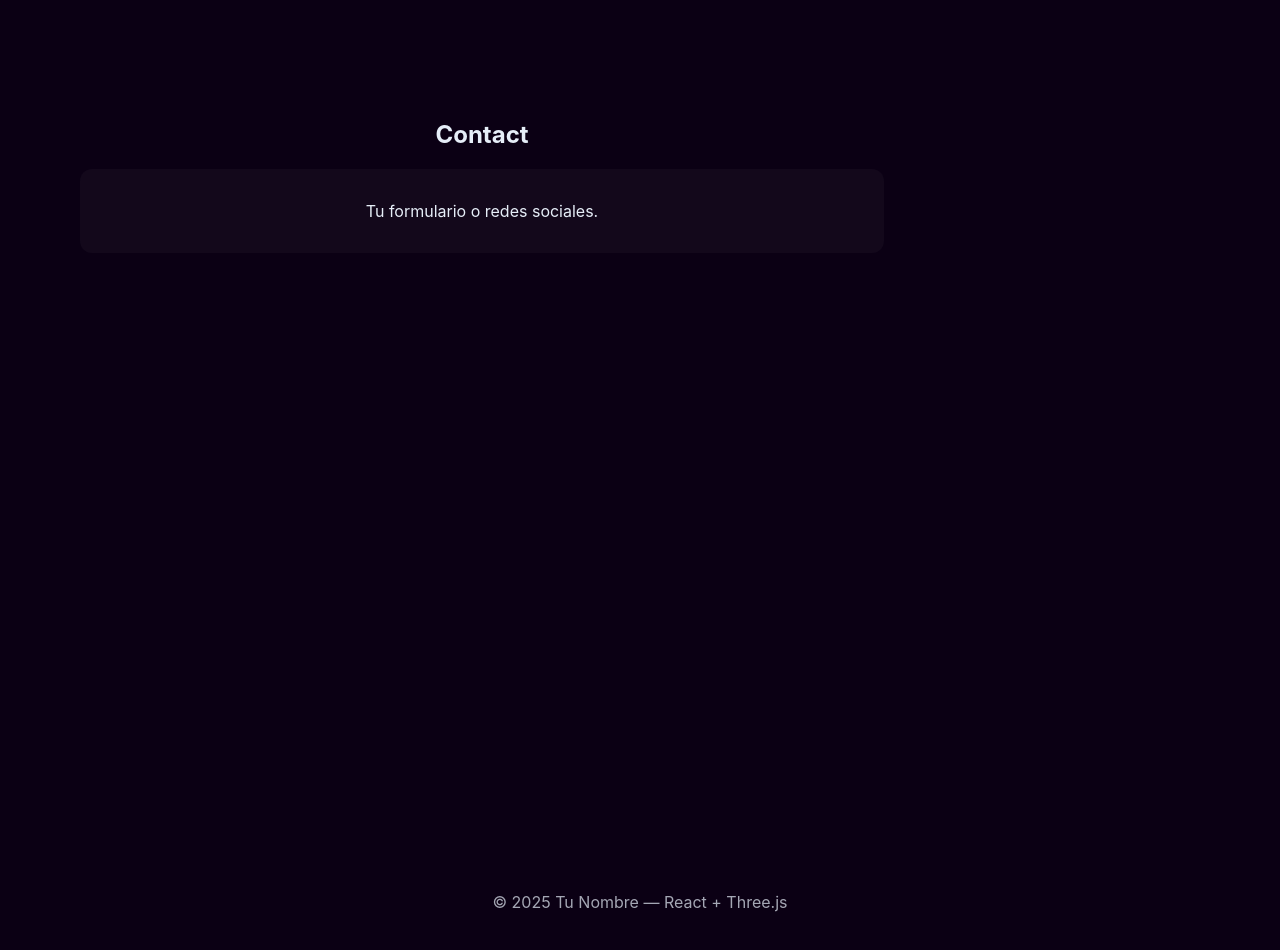
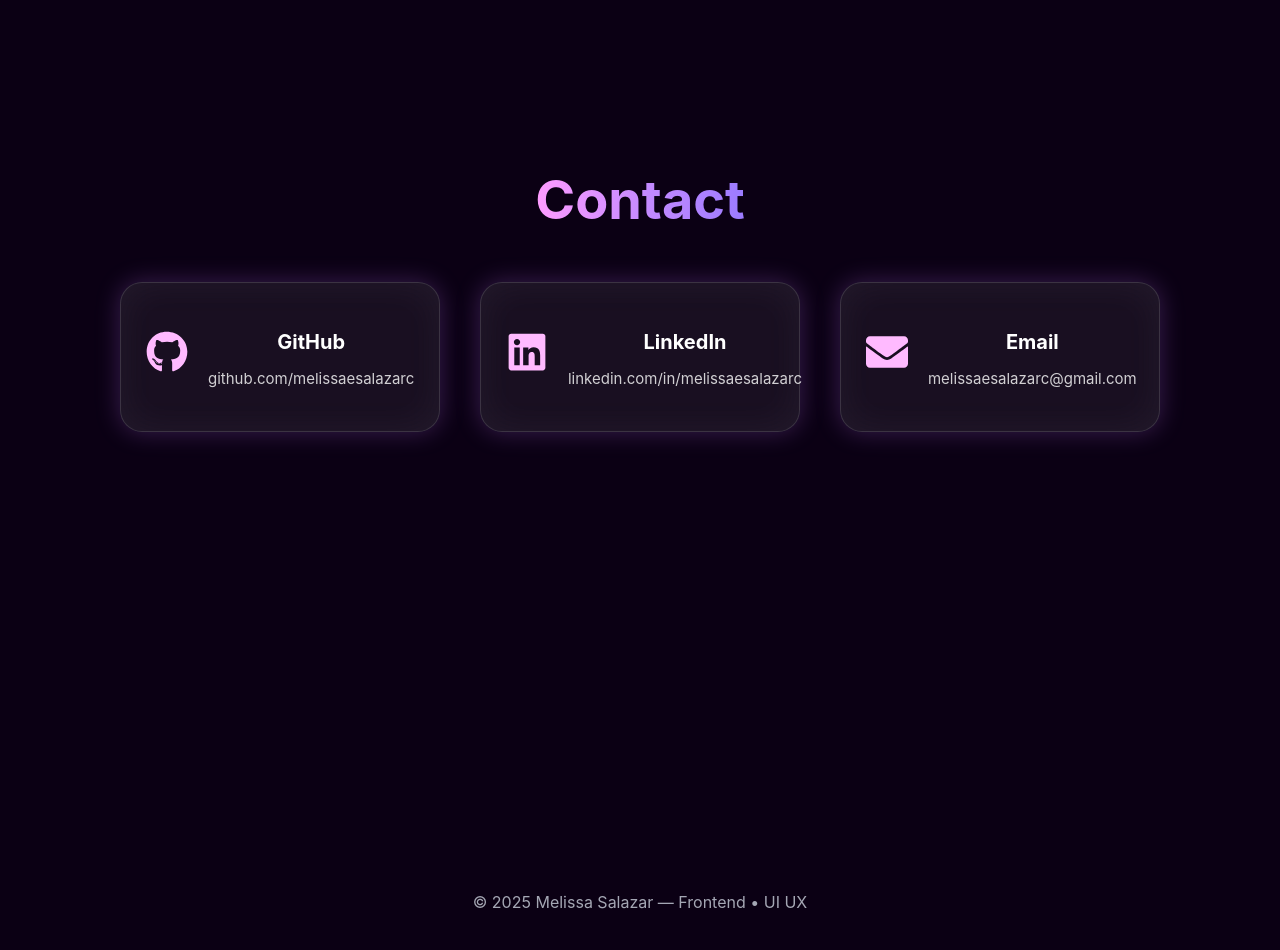
Before and after one commit to melissaesalazarc/portafolio, a React (Vite) app in the folder my-portfolio/: page / in a window 1280 px wide. Shown: the part 2380-3330 px from the top of the page. Built offline with nearby package versions, Linux system fonts and the light colour scheme.

Commit message:
contact finished

```diff
--- a/my-portfolio/package.json
+++ b/my-portfolio/package.json
@@ -15,6 +15,7 @@
     "framer-motion": "^12.23.24",
     "react": "^19.1.1",
     "react-dom": "^19.1.1",
+    "react-icons": "^5.5.0",
     "three": "^0.181.0"
   },
   "devDependencies": {
--- a/my-portfolio/src/App.tsx
+++ b/my-portfolio/src/App.tsx
@@ -4,6 +4,7 @@ import Section from "./components/Section";
 import Footer from "./components/Footer";
 import About from "./components/About";
 import Projects from "./components/Projects";
+import Contact from "./components/Contact";
 
 import "./App.css";
 
@@ -26,10 +27,8 @@ function App() {
           </section>
 
         <section className="snap-section">
-          <Section id="contact" title="Contact">
-            <p>Tu formulario o redes sociales.</p>
-          </Section>
-        </section>
+            <Contact />
+          </section>
       </main>
 
       <Footer />
--- /dev/null
+++ b/my-portfolio/src/components/Contact.css
@@ -0,0 +1,71 @@
+.contact-section {
+  width: 100%;
+  min-height: 100vh;
+  background: #0b0014;
+  padding: 70px 0;
+  display: flex;
+  flex-direction: column;
+  align-items: center;
+  color: white;
+}
+
+.contact-title {
+  font-size: 54px;
+  font-weight: 700;
+  margin-bottom: 50px;
+  background: linear-gradient(90deg, #ff9cff, #c78bff, #9b7bff);
+  -webkit-background-clip: text;
+  -webkit-text-fill-color: transparent;
+}
+
+.contact-grid {
+  display: flex;
+  gap: 40px;
+  flex-wrap: wrap;
+  justify-content: center;
+  width: 90%;
+  max-width: 1200px;
+}
+
+.contact-card {
+  width: 320px;
+  height: 150px;
+  background: rgba(255, 255, 255, 0.06);
+  border: 1px solid rgba(255, 255, 255, 0.15);
+  backdrop-filter: blur(16px);
+  border-radius: 22px;
+  display: flex;
+  align-items: center;
+  padding: 25px;
+  text-decoration: none;
+  color: white;
+  transform-style: preserve-3d;
+
+  box-shadow:
+    0 0 25px rgba(194, 120, 255, 0.25),
+    inset 0 0 40px rgba(255, 255, 255, 0.05);
+  transition: 0.25s ease;
+}
+
+.contact-card:hover {
+  box-shadow:
+    0 0 35px rgba(194, 120, 255, 0.45),
+    inset 0 0 50px rgba(255, 255, 255, 0.12);
+}
+
+.icon {
+  font-size: 42px;
+  margin-right: 20px;
+  color: #ffbaff;
+}
+
+.contact-info h3 {
+  font-size: 20px;
+  font-weight: 700;
+  margin-bottom: 6px;
+}
+
+.contact-info p {
+  opacity: 0.8;
+  font-size: 15px;
+}
--- /dev/null
+++ b/my-portfolio/src/components/Contact.tsx
@@ -0,0 +1,66 @@
+import { motion } from "framer-motion";
+import {
+  FaGithub,
+  FaLinkedin,
+  FaEnvelope,
+} from "react-icons/fa";
+import "./Contact.css";
+
+export default function Contact() {
+  const contactItems = [
+    {
+      icon: <FaGithub />,
+      title: "GitHub",
+      value: "github.com/melissaesalazarc",
+      url: "https://github.com/melissaesalazarc",
+    },
+    {
+      icon: <FaLinkedin />,
+      title: "LinkedIn",
+      value: "linkedin.com/in/melissaesalazarc",
+      url: "https://www.linkedin.com/in/melissaesalazarc/",
+    },
+    {
+      icon: <FaEnvelope />,
+      title: "Email",
+      value: "melissaesalazarc@gmail.com",
+      url: "mailto:melissaesalazarc@gmail.com",
+    },
+  ];
+
+  return (
+    <section id="contact" className="contact-section">
+      <motion.h2
+        className="contact-title"
+        initial={{ opacity: 0, y: 40 }}
+        whileInView={{ opacity: 1, y: 0 }}
+        transition={{ duration: 0.6 }}
+      >
+        Contact
+      </motion.h2>
+
+      <div className="contact-grid">
+        {contactItems.map((item, i) => (
+          <motion.a
+            key={i}
+            href={item.url}
+            target="_blank"
+            className="contact-card"
+            whileHover={{
+              scale: 1.07,
+              rotateX: 8,
+              rotateY: -8,
+            }}
+            transition={{ type: "spring", stiffness: 150, damping: 12 }}
+          >
+            <div className="icon">{item.icon}</div>
+            <div className="contact-info">
+              <h3>{item.title}</h3>
+              <p>{item.value}</p>
+            </div>
+          </motion.a>
+        ))}
+      </div>
+    </section>
+  );
+}
--- a/my-portfolio/src/components/Footer.tsx
+++ b/my-portfolio/src/components/Footer.tsx
@@ -1,7 +1,7 @@
 export default function Footer() {
   return (
     <footer className="footer">
-      <p>© {new Date().getFullYear()} Tu Nombre — React + Three.js</p>
+      <p>© {new Date().getFullYear()} Melissa Salazar — Frontend • UI UX</p>
     </footer>
   );
 }
```
Also changed, not shown: 1 other file (tests, documents, lock files or other folders).
